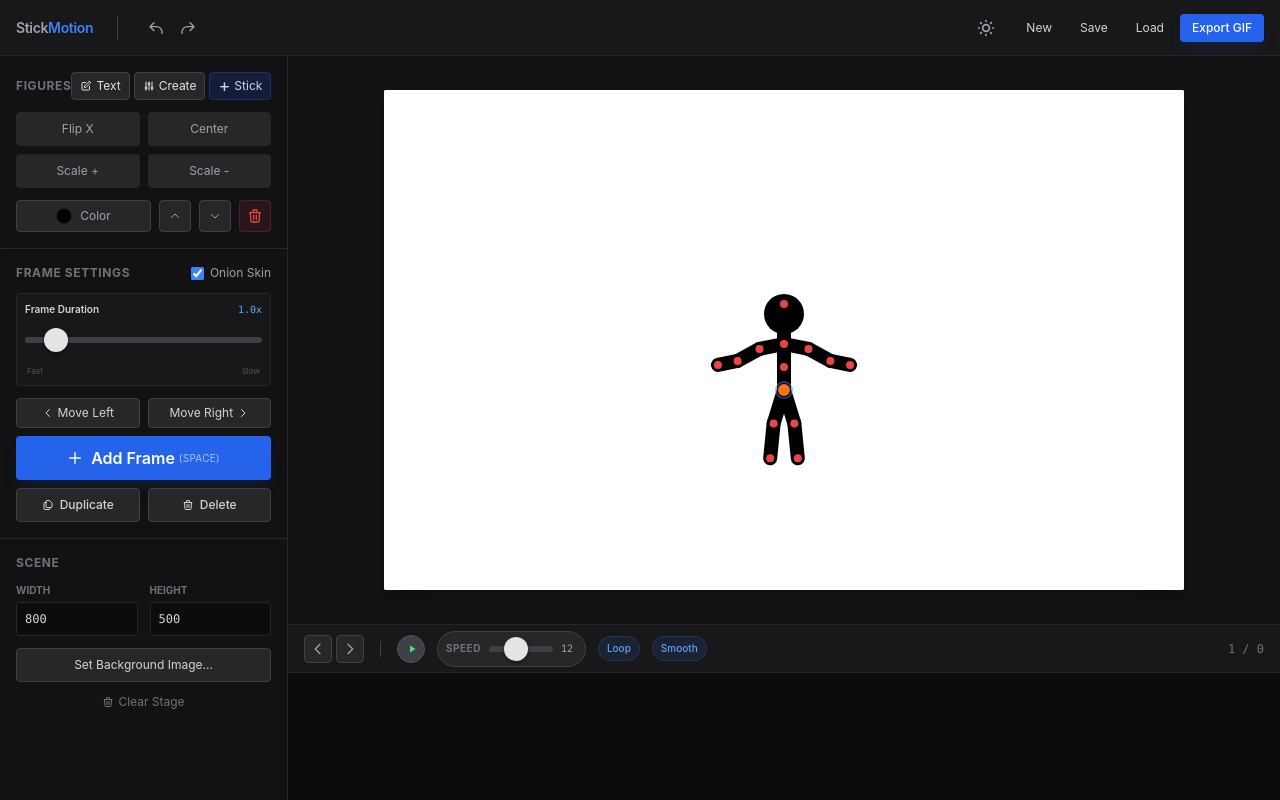
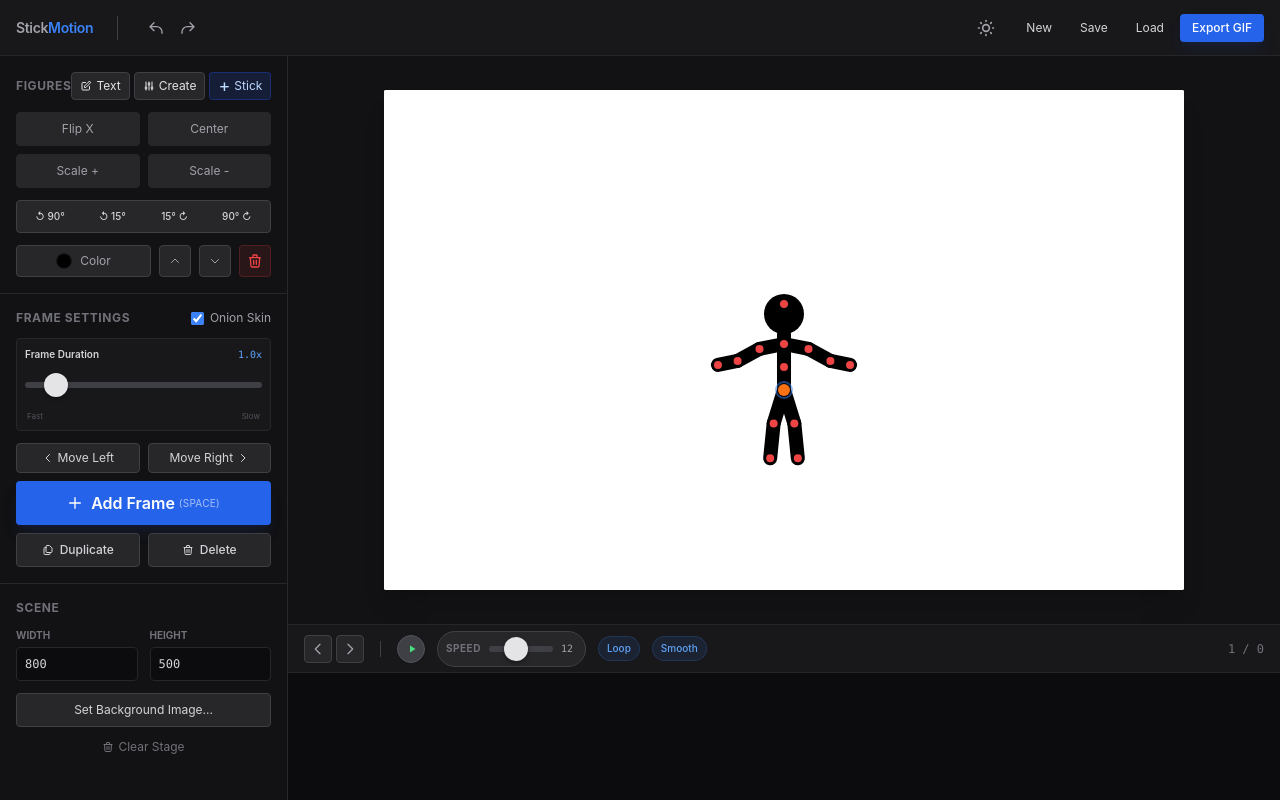
Before and after one commit to kiwispin/stick-motion, a plain HTML site: page index.html in a window 1280 px wide. Drawn offline with nearby package versions, Linux system fonts and the light colour scheme.

Commit message:
Add files via upload

```diff
--- a/index.html
+++ b/index.html
@@ -126,6 +126,14 @@
                         <button onclick="app.centerFigure()" class="flex items-center justify-center px-2 py-2 bg-gray-100 hover:bg-gray-200 text-gray-600 dark:bg-zinc-800 dark:hover:bg-zinc-700 dark:text-zinc-400 dark:hover:text-white rounded text-xs transition border border-gray-200 dark:border-zinc-800 hover:border-gray-300 dark:hover:border-zinc-600">Center</button>
                         <button onclick="app.scaleFigure(1.1)" class="flex items-center justify-center px-2 py-2 bg-gray-100 hover:bg-gray-200 text-gray-600 dark:bg-zinc-800 dark:hover:bg-zinc-700 dark:text-zinc-400 dark:hover:text-white rounded text-xs transition border border-gray-200 dark:border-zinc-800 hover:border-gray-300 dark:hover:border-zinc-600">Scale +</button>
                         <button onclick="app.scaleFigure(0.9)" class="flex items-center justify-center px-2 py-2 bg-gray-100 hover:bg-gray-200 text-gray-600 dark:bg-zinc-800 dark:hover:bg-zinc-700 dark:text-zinc-400 dark:hover:text-white rounded text-xs transition border border-gray-200 dark:border-zinc-800 hover:border-gray-300 dark:hover:border-zinc-600">Scale -</button>
+                    </div>
+
+                    <!-- New Rotation Controls -->
+                    <div class="flex items-center space-x-1 bg-gray-100 dark:bg-zinc-800 p-1 rounded border border-gray-200 dark:border-zinc-700">
+                        <button onclick="app.rotateSelectedFigure(-Math.PI/2)" class="flex-1 py-1 hover:bg-white dark:hover:bg-zinc-600 rounded text-[10px] font-medium text-gray-600 dark:text-zinc-300 transition" title="Rotate Left 90°">↺ 90°</button>
+                        <button onclick="app.rotateSelectedFigure(-Math.PI/12)" class="flex-1 py-1 hover:bg-white dark:hover:bg-zinc-600 rounded text-[10px] font-medium text-gray-600 dark:text-zinc-300 transition" title="Rotate Left 15°">↺ 15°</button>
+                        <button onclick="app.rotateSelectedFigure(Math.PI/12)" class="flex-1 py-1 hover:bg-white dark:hover:bg-zinc-600 rounded text-[10px] font-medium text-gray-600 dark:text-zinc-300 transition" title="Rotate Right 15°">15° ↻</button>
+                        <button onclick="app.rotateSelectedFigure(Math.PI/2)" class="flex-1 py-1 hover:bg-white dark:hover:bg-zinc-600 rounded text-[10px] font-medium text-gray-600 dark:text-zinc-300 transition" title="Rotate Right 90°">90° ↻</button>
                     </div>
 
                     <div class="flex items-center space-x-2">
@@ -549,6 +557,7 @@
             flipFigure() { const fig=this.figures.find(f=>f.selected); if(!fig) return; this.saveState(); fig.joints.forEach(j=>{ if(j.parentId!==null) j.angle=Math.PI-j.angle; }); this.render(); },
             centerFigure() { const fig=this.figures.find(f=>f.selected); if(!fig) return; this.saveState(); fig.x=this.canvas.width/2; fig.y=this.canvas.height/2; this.render(); },
             scaleFigure(f) { const fig=this.figures.find(fig=>fig.selected); if(!fig) return; this.saveState(); fig.scale*=f; this.render(); },
+            rotateSelectedFigure(delta) { const fig=this.figures.find(f=>f.selected); if(!fig) return; this.saveState(); fig.joints.forEach(j=>{ if(j.parentId!==null) j.angle += delta; }); this.render(); },
             setFigureColor(hex) { const fig=this.figures.find(f=>f.selected); if(!fig) return; this.saveState(); fig.color=hex; document.getElementById('color-preview').style.backgroundColor=hex; this.render(); },
             render() { this.ctx.fillStyle="#ffffff"; this.ctx.fillRect(0,0,this.canvas.width,this.canvas.height); if(this.bgImage) this.ctx.drawImage(this.bgImage,0,0,this.canvas.width,this.canvas.height); this.showOnion=document.getElementById('onion-check').checked; if(this.showOnion && !this.isPlaying && this.frames.length>0) { let pF=null; if(this.currentFrameIndex===this.frames.length-1) pF=this.frames[this.currentFrameIndex]; else if(this.currentFrameIndex>0) pF=this.frames[this.currentFrameIndex-1]; if(pF) { this.ctx.globalAlpha=0.3; pF.forEach(f=>{ f.updatePositions(); this.drawFigure(f,false); }); this.ctx.globalAlpha=1.0; } } this.figures.forEach(f=>{ f.updatePositions(); this.drawFigure(f, !this.isPlaying); }); },
             drawFigure(fig, showHandles) {
```
